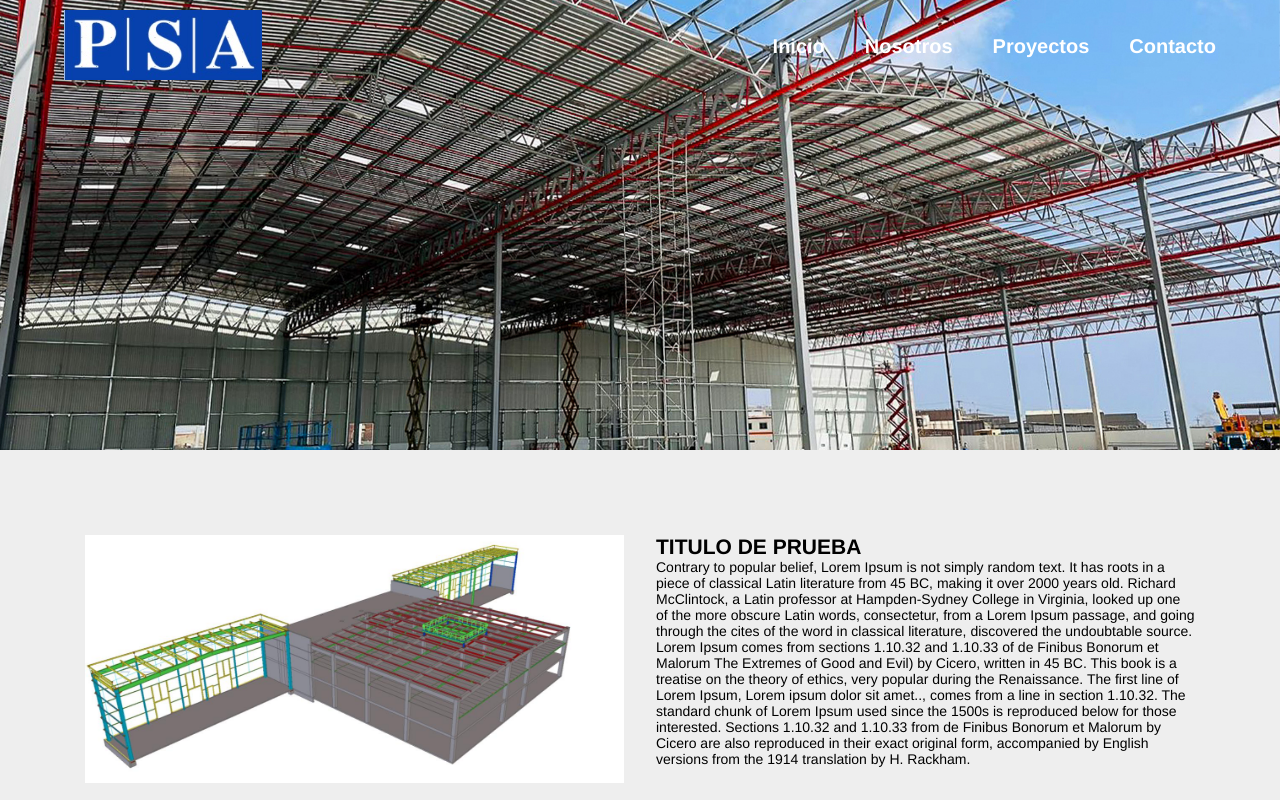
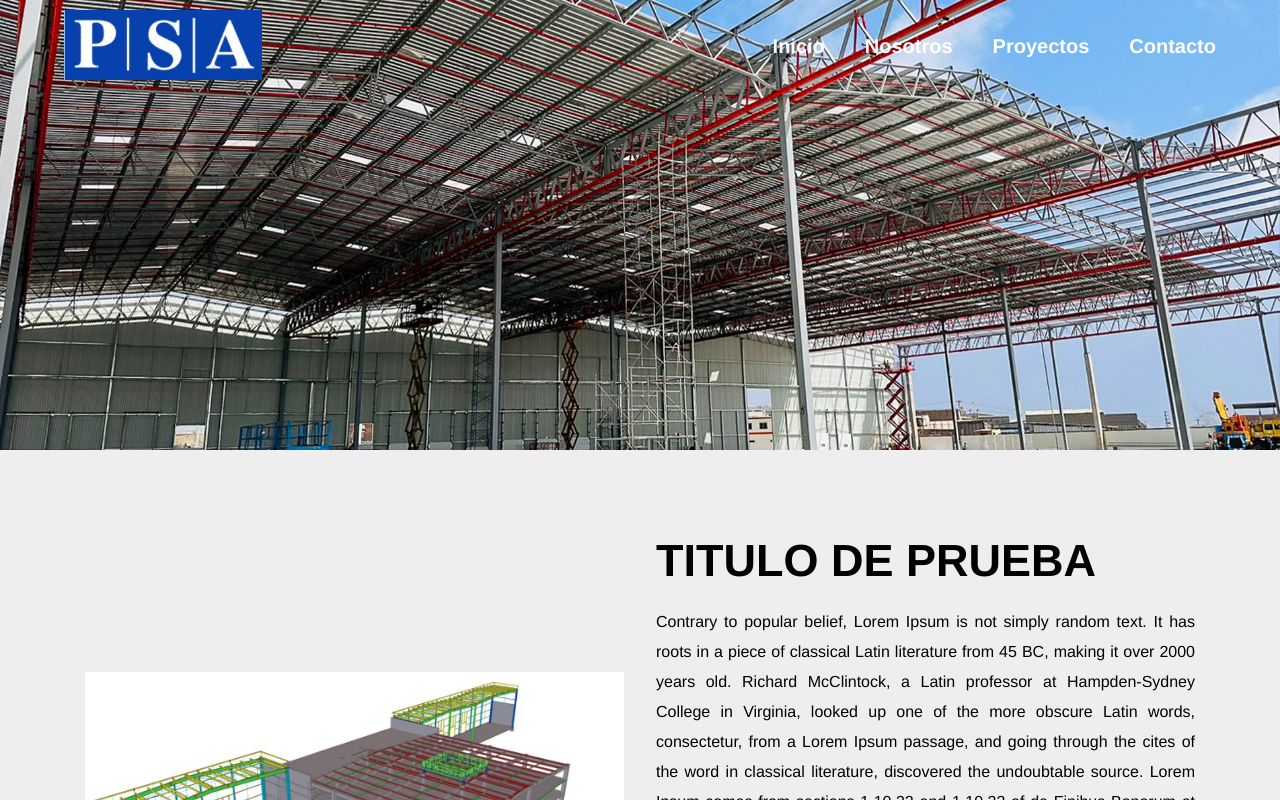
Before and after one commit to rahe123456/website-psa, a React (Vite) app: page /about in a window 1280 px wide. Shown: the top 800 px of the page. Built offline with nearby package versions, Linux system fonts and the light colour scheme.

Commit message:
new styles component mediaText

```diff
--- a/src/components/mediaText/mediaText.css
+++ b/src/components/mediaText/mediaText.css
@@ -6,8 +6,23 @@
   display: flex;
 }
 
+.mediaText .mediaText-contain .mediaText-contain__img{
+object-fit: contain;
+}
+
 .mediaText .mediaText-contain .mediaText-contain__img,
 .mediaText .mediaText-contain .mediaText-contain__text {
   width: 50%;
   padding: 1rem;
 }
+
+.mediaText .mediaText-contain .mediaText-contain__text .text-titulo{
+  font-size: 45px;
+    margin-bottom: 20px;
+}
+
+.mediaText .mediaText-contain .mediaText-contain__text .text-descripcion{
+  font-size: 16px;
+  line-height: 30px;
+  text-align: justify;
+}
```
